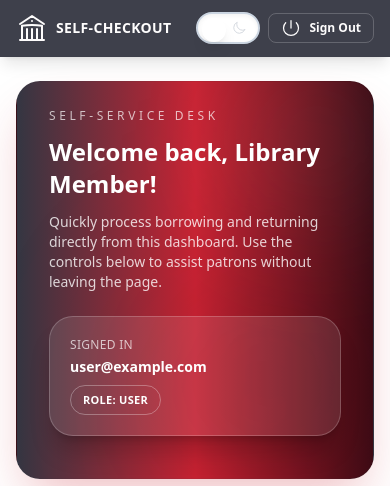
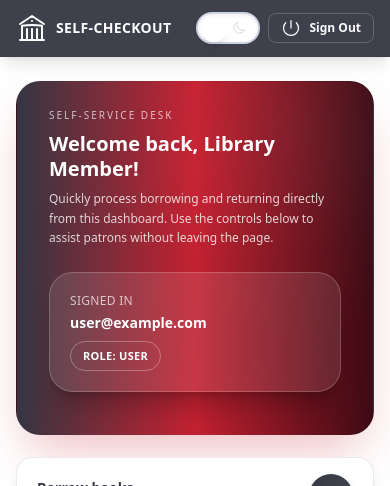
Before and after one commit to Kidemi04/Library_Self-Checkout_System, a Next.js app: page /dashboard in a window 390 px wide. Shown: the top 486 px of the page. Built offline with nearby package versions, Linux system fonts and the light colour scheme; no server answers; the database is empty; sample sign-in values are in the browser's storage; a web font is replaced by a local one.

Commit message:
Fixed title bar display error
Before the fix, when viewing the title bar on a mobile device, the displayed content would extend beyond the screen. This issue has been resolved, ensuring all content now appears entirely within the screen.

```diff
--- a/app/ui/dashboard/dashboard-title-bar.tsx
+++ b/app/ui/dashboard/dashboard-title-bar.tsx
@@ -1,9 +1,11 @@
+'use client';
+
 import BlurFade from '@/app/ui/magic-ui/blur-fade';
 import { ReactNode } from 'react';
 
 /**
  * Dashboard title bar
- * Supports optional right-side content
+ * Fixed: Added responsive padding and layout to prevent content overflow on mobile
  */
 type DashboardTitleBarProps = {
   subtitle: string;        // Small uppercase label
@@ -24,9 +26,12 @@ export default function DashboardTitleBar({
         relative grid gap-6 overflow-hidden rounded-3xl
         border border-swin-charcoal/10
         bg-gradient-to-r from-swin-charcoal via-swin-red to-[#3b0b14]
-        p-8 text-white
+        /* Mobile: smaller padding | Desktop: p-8 */
+        p-5 md:p-8
+        text-white
         shadow-2xl shadow-swin-red/30
-        md:grid-cols-[1fr_minmax(0,260px)] md:items-center
+        /* Mobile: single column (default) | Desktop: grid with specific width */
+        grid-cols-1 md:grid-cols-[1fr_minmax(0,260px)] md:items-center
       "
     >
       {/* Decorative blur background */}
@@ -39,15 +44,15 @@ export default function DashboardTitleBar({
       {/* Left: title content */}
       <BlurFade delay={0.1} yOffset={10}>
         <div className="relative z-10 pt-1 md:pt-2">
-          <p className="text-xs uppercase tracking-[0.3em] text-white/70">
+          <p className="text-[10px] md:text-xs uppercase tracking-[0.2em] md:tracking-[0.3em] text-white/70">
             {subtitle}
           </p>
 
-          <h1 className="mt-3 text-2xl font-semibold">
+          <h1 className="mt-2 md:mt-3 text-xl md:text-2xl font-semibold leading-tight">
             {title}
           </h1>
 
-          <p className="mt-3 max-w-3xl text-sm text-white/80">
+          <p className="mt-2 md:mt-3 max-w-3xl text-xs md:text-sm text-white/80 leading-relaxed">
             {description}
           </p>
         </div>
@@ -56,7 +61,8 @@ export default function DashboardTitleBar({
       {/* Right: optional slot */}
       {rightSlot && (
         <BlurFade delay={0.2} yOffset={10}>
-          <div className="relative z-10">
+          {/* Use w-full and min-w-0 to ensure children don't push outside the container */}
+          <div className="relative z-10 w-full min-w-0">
             {rightSlot}
           </div>
         </BlurFade>
```
